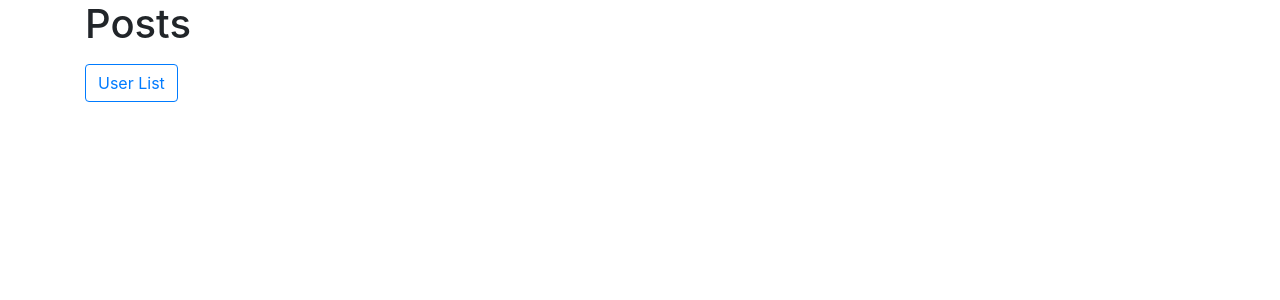
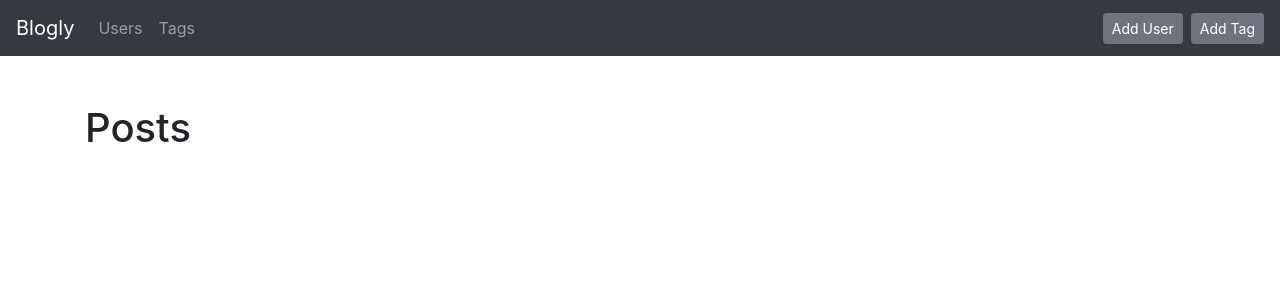
Before and after one commit to eaquin1/blogly, a Flask app: page / in a window 1280 px wide. Shown: the top 300 px of the page. Run offline with Flask 2, Linux system fonts and the light colour scheme; data that the repository does not hold is empty; some libraries are stand-ins or nearby versions.

Commit message:
added navbar

```diff
--- a/app.py
+++ b/app.py
@@ -7,7 +7,7 @@ from models import db, connect_db, User, Post, Tag, PostTag
 app = Flask(__name__)
 app.config['SQLALCHEMY_DATABASE_URI'] = 'postgresql:///blogly'
 app.config['SQLALCHEMY_TRACK_MODIFICATIONS'] = False
-app.config['SQLALCHEMY_ECHO'] = True
+app.config['SQLALCHEMY_ECHO'] = False
 
 app.config['SECRET_KEY'] = "shhhh"
 
@@ -87,6 +87,8 @@ def delete_user(user_id):
     flash(f"User {user.full_name} deleted")
     return redirect("/users")
 
+# ************POST ROUTES***************
+
 @app.route("/users/<int:user_id>/posts/new")
 def add_post(user_id):
     """Form for user to add new post"""
@@ -102,13 +104,17 @@ def handle_post(user_id):
     content = request.form['content']
 
     post = Post(user=user, title=title, content=content)
+    tag_ids = request.form.getlist('tags')
+
+    for tag in tag_ids:
+        tag_specified = Tag.query.get(tag)
+        post.tags.append(tag_specified)
+
     db.session.add(post)
     db.session.commit()
     flash(f"Post '{post.title}' added")
 
     return redirect(f'/users/{user.id}')
-
-# ************POST ROUTES***************
 
 @app.route("/posts/<int:post_id>")
 def show_post(post_id):
@@ -121,7 +127,7 @@ def show_post(post_id):
 def edit_post(post_id):
     """Render edit post form"""
     post = Post.query.get_or_404(post_id)
-    tags = post.tags
+    tags = Tag.query.all()
 
     return render_template('posts/edit.html', post=post, tags=tags)
 
@@ -132,7 +138,8 @@ def handle_edit(post_id):
 
     post.title = request.form['title']
     post.content = request.form['content']
-    post.tags.name = request.form.getlist('tags[]')
+    tag_ids = request.form.getlist('tags')
+    post.tags = Tag.query.filter(Tag.id.in_(tag_ids)).all()
 
     db.session.add(post)
     db.session.commit()
--- a/templates/base.html
+++ b/templates/base.html
@@ -4,10 +4,28 @@
     <meta charset="UTF-8">
     <meta name="viewport" content="width=device-width, initial-scale=1.0">
     <link rel="stylesheet" href="https://stackpath.bootstrapcdn.com/bootstrap/4.4.1/css/bootstrap.min.css" integrity="sha384-Vkoo8x4CGsO3+Hhxv8T/Q5PaXtkKtu6ug5TOeNV6gBiFeWPGFN9MuhOf23Q9Ifjh" crossorigin="anonymous">
-    <title>{% block title%}{% endblock%}</title>
+    <title>Blogly &ndash; {% block title%}{% endblock%}</title>
 </head>
 <body>
-    <div class="container">
+    <nav class="navbar navbar-expand-lg navbar-dark bg-dark">
+        <a class="navbar-brand" href="/">Blogly</a>
+        <ul class="navbar-nav">
+            <li class="nav-item"><a class="nav-link" href="/users">Users</a></li>
+        </ul>
+        <ul class="navbar-nav">
+            <li class="nav-item"><a class="nav-link" href="/tags">Tags</a></li>
+        </ul>
+        <ul class="navbar-nav ml-auto">
+            <li class="nav-item">
+                <a class="btn btn-sm btn-secondary" href="/users/new">Add User</a>
+            </li>
+            <li class="nav-item ml-2">
+                <a class="btn btn-sm btn-secondary" href="/tags/new">Add Tag</a>
+            </li>
+        </ul>
+    </nav>
+    <div class="container mt-5">
+
         {% for msg in get_flashed_messages() %}
         <div class="alert alert-info">
             {{ msg }}
--- a/templates/postlist.html
+++ b/templates/postlist.html
@@ -9,11 +9,13 @@
     {% for post in posts %}
     <a href="/posts/{{post.id}}"><h2>{{post.title}}</h2></a>
     <p>{{post.content}}</p>
+    {% for tag in post.tags %}
+        <i class="badge badge-primary">{{tag.name}}</i>
+    {% endfor %}
     <p>
         <small>By {{post.user.full_name}} on {{post.friendly_date}}</small>
     </p>
     {% endfor %}
 </ul>
 
-<button class="btn btn-outline-primary"><a href="/users">User List</a></button>
 {% endblock %}
--- a/templates/tags/edit.html
+++ b/templates/tags/edit.html
@@ -8,7 +8,7 @@
         <label for="name">Name</label>
         <input type="text" class="form-control" name="name" value="{{tag.name}}">
     </div>
-    <a href="/tags"><button class="btn btn-success">Cancel</button></a>
     <button class="btn btn-info">Edit</button>
 </form>
+<a href="/tags"><button class="btn btn-success">Cancel</button></a>
 {% endblock %}
--- a/templates/tags/new.html
+++ b/templates/tags/new.html
@@ -8,7 +8,8 @@
         <label for="name">Name</label>
         <input type="text" class="form-control" name="name" placeholder="Enter a name for the tag">
     </div>
-    <a href="/tags"><button class="btn btn-danger">Cancel</button></a>
+
     <button type="submit" class="btn btn-success">Add</button>
 </form>
+<a href="/tags"><button class="btn btn-danger">Cancel</button></a>
 {% endblock %}
```
